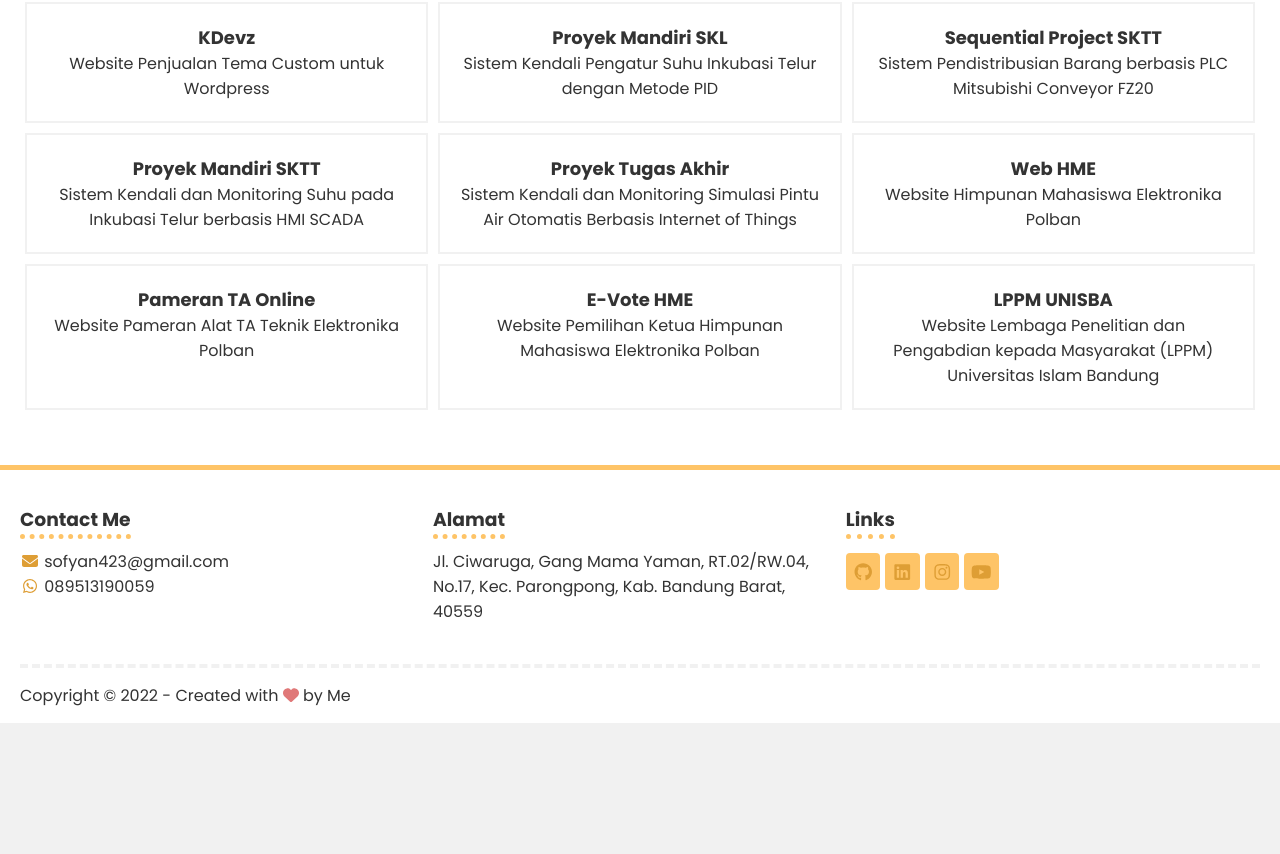
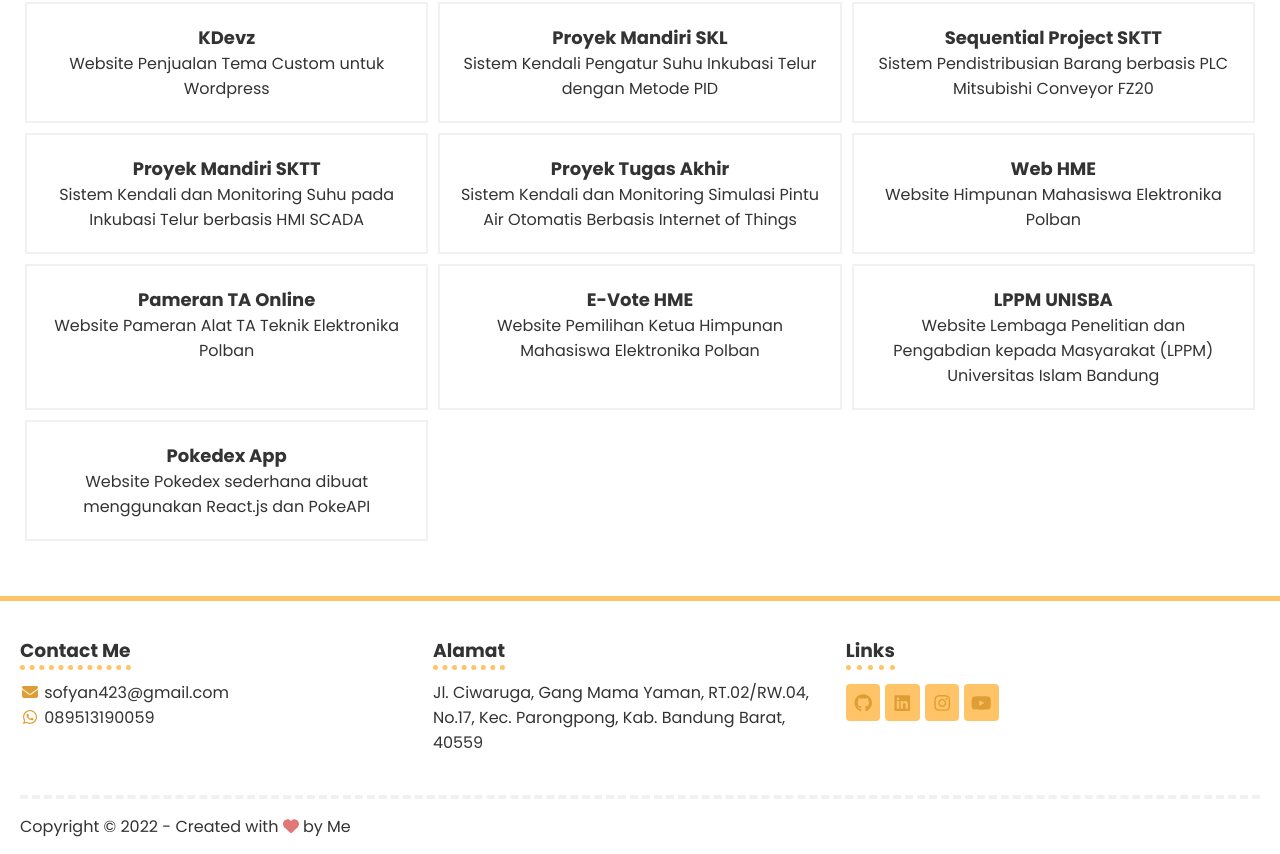
Before and after one commit to sofyan-rs/next-portofolio, a Next.js app: page / in a window 1280 px wide. Shown: the part 919-1773 px from the top of the page. Before the commit the page ends 1642 px from the top, so only its background shows below. Built offline with nearby package versions, Linux system fonts and the light colour scheme.

Commit message:
Update index.js

```diff
--- a/pages/index.js
+++ b/pages/index.js
@@ -48,6 +48,7 @@
                         <Project url="https://pameran.hmepolban.com/" title="Pameran TA Online" description="Website Pameran Alat TA Teknik Elektronika Polban" />
                         <Project url="https://kpp.hmepolban.com/" title="E-Vote HME" description="Website Pemilihan Ketua Himpunan Mahasiswa Elektronika Polban" />
                         <Project url="https://lppm.unisba.ac.id/" title="LPPM UNISBA" description="Website Lembaga Penelitian dan Pengabdian kepada Masyarakat (LPPM) Universitas Islam Bandung" />
+                        <Project url="https://pokedex-kdevz.netlify.app/" title="Pokedex App" description="Website Pokedex sederhana dibuat menggunakan React.js dan PokeAPI" />
                     </div>
                 </div>
             </div>
```
